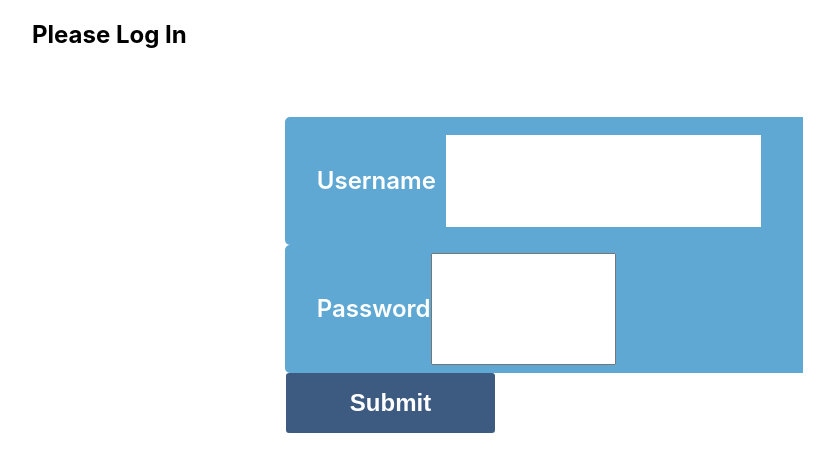
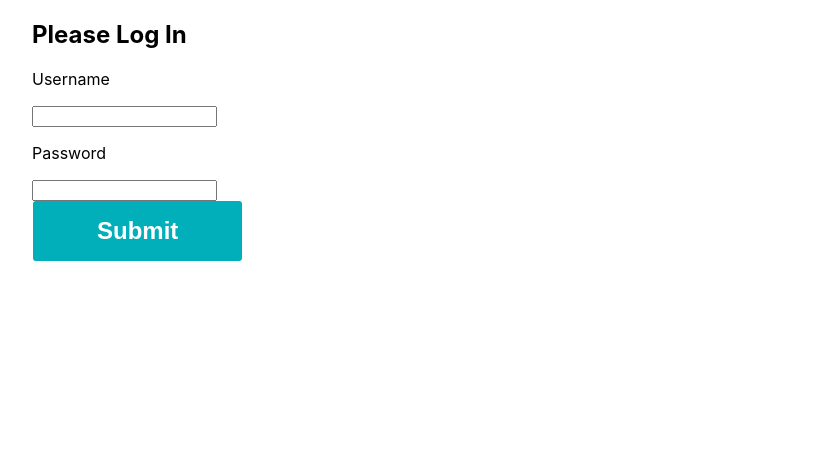
Before and after one commit to anvaron/budget-app-frontend, a React (Create React App) app: page /transactions/new in a window 1280 px wide. Shown: the top 472 px of the page, without its empty margins (96-930 px from the left). Built offline with nearby package versions, Linux system fonts and the light colour scheme; a web font is replaced by a local one.

Commit message:
Project update

```diff
--- a/src/App.js
+++ b/src/App.js
@@ -41,7 +41,7 @@ export default function App() {
         <Navbar />
         <main>
           <Routes>
-            {/* <Route path="/login" element={<Home />} /> */}
+            <Route path="/" element={<Home />} />
             <Route path="/transactions" element={<Index />} />
             <Route path="/transactions/:index" element={<Show />} />
             <Route path="/transactions/new" element={<New />} />
--- a/src/Components/Login.js
+++ b/src/Components/Login.js
@@ -28,6 +28,7 @@ export default function Login({ setToken }) {
 
   return(
     <section className="container">
+      <div className='auth__form'>
       <h1>Please Log In</h1>
       <form onSubmit={handleSubmit}>
         <label>
@@ -42,6 +43,7 @@ export default function Login({ setToken }) {
           <button type="submit">Submit</button>
         </div>
       </form>
+      </div>
     </section>
   )
 }
--- a/src/Components/Navbar.js
+++ b/src/Components/Navbar.js
@@ -4,7 +4,7 @@ import "./Styles/Navbar.css";
 export default function NavBar() {
   return (
     <header className="">
-      <h1 ><Link to="/" data-shadow='dang!'>Budgetify</Link></h1>
+      <h1 ><Link to="/" data-shadow='dang'>Budgetify</Link></h1>
       <nav>
         <Link to="/transactions">Transactions</Link>
         <Link to="/transactions/new">New Transaction</Link>
--- a/src/Components/Styles/Login.css
+++ b/src/Components/Styles/Login.css
@@ -0,0 +1,34 @@
+.auth__form {
+
+}
+.auth__form h1 {
+  font-size: 6rem;line-height: 10rem;display: block; letter-spacing: -2px;font-family: bungee, sans-serif;
+  color: #FFF;text-shadow: 6px 8px 0px #00a8e8;text-decoration: none;
+}
+.auth__form form {
+  width: 60%;padding: 3rem;margin: auto; box-sizing: border-box;
+
+}
+.auth__form form .form__control {
+  padding: 0.5rem 0;display: grid;grid-template-columns: 1fr 3fr;
+}
+.auth__form form .button__group {
+  margin: 1rem auto;
+}
+.auth__form form label {
+  padding: 0.5rem 2rem; display: flex;text-align: left;
+  font-size: 1.5rem;line-height: 4rem;font-weight: 600;
+  background-color: #5fa8d3;color: #FFF;border-radius: 5px 0 0 5px;
+}
+.auth__form form input[type="text"], input[type="password"] {
+  width: 100%; padding: 1rem;box-sizing: border-box;
+  border: 10px solid #5fa8d3;border-radius: 5px;
+  font-size: 1.5rem;line-height: 2rem;
+}
+.auth__form form input[type="submit"], button {
+  padding: 1rem 4rem;margin: 0 1px; font-size: 1.5rem; font-weight: bold;
+  background-color: #00afb9;border: none;border-radius: 3px; color: #FFF;
+}
+.auth__form form button {
+  background-color: #3d5a80;
+}
--- a/src/Components/Styles/TransactionForm.css
+++ b/src/Components/Styles/TransactionForm.css
@@ -9,35 +9,35 @@
   padding: 0rem; margin: 0;display: inline-block; text-align: right;
   font-size: 4rem;line-height: 4rem;font-weight: 800; color: #5fa8d3;
 }
-form {
+.txn__form form {
   width: 60%;padding: 3rem;margin: auto; box-sizing: border-box;
 
 }
-form .form__control {
+.txn__form form .form__control {
   padding: 0.5rem 0;display: grid;grid-template-columns: 1fr 3fr;
 }
-form .button__group {
+.txn__form form .button__group {
   margin: 1rem auto;
 }
-form label {
+.txn__form form label {
   padding: 0.5rem 2rem; display: flex;text-align: left;
   font-size: 1.5rem;line-height: 4rem;font-weight: 600;
   background-color: #5fa8d3;color: #FFF;border-radius: 5px 0 0 5px;
 }
-form input[type="text"], input[type="date"], textarea {
+.txn__form form input[type="text"], input[type="date"], textarea {
   width: 100%; padding: 1rem;box-sizing: border-box;
   border: 10px solid #5fa8d3;border-radius: 0 5px 5px 0;
   font-size: 1.5rem;line-height: 2rem;
 }
-form input[type="number"] {
+.txn__form form input[type="number"] {
   width: 30%; padding: 1rem;box-sizing: border-box;
   border: 10px solid #5fa8d3;border-radius: 0 5px 5px 0;
   font-size: 1.5rem;line-height: 2rem;
 }
-form input[type="submit"], button {
+.txn__form form input[type="submit"], button {
   padding: 1rem 4rem;margin: 0 1px; font-size: 1.5rem; font-weight: bold;
   background-color: #00afb9;border: none;border-radius: 3px; color: #FFF;
 }
-form button {
+.txn__form form button {
   background-color: #3d5a80;
 }
--- a/src/Pages/Home.js
+++ b/src/Pages/Home.js
@@ -4,8 +4,8 @@ export default function Home () {
   return (
     <>
       <div className="txn__home">
-        <h2>Welcome</h2>
-        <h4>Budget App 1.0.0</h4>
+        <h2>Budgetify 1.0</h2>
+        <h4>Modern Budget Tracker App</h4>
       </div>
     </>
   );
```
Also changed, not shown: src/Pages/Styles/Home.css (added).
